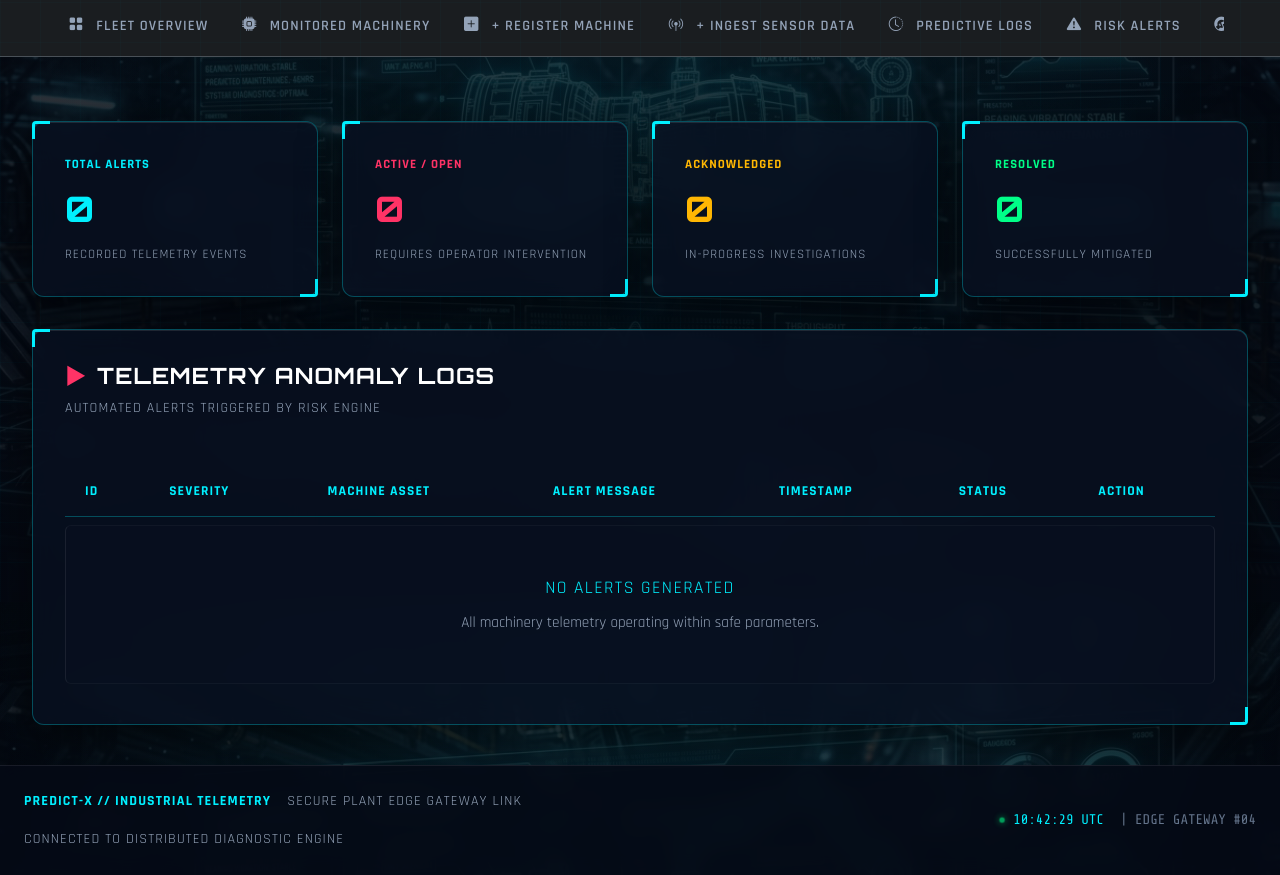
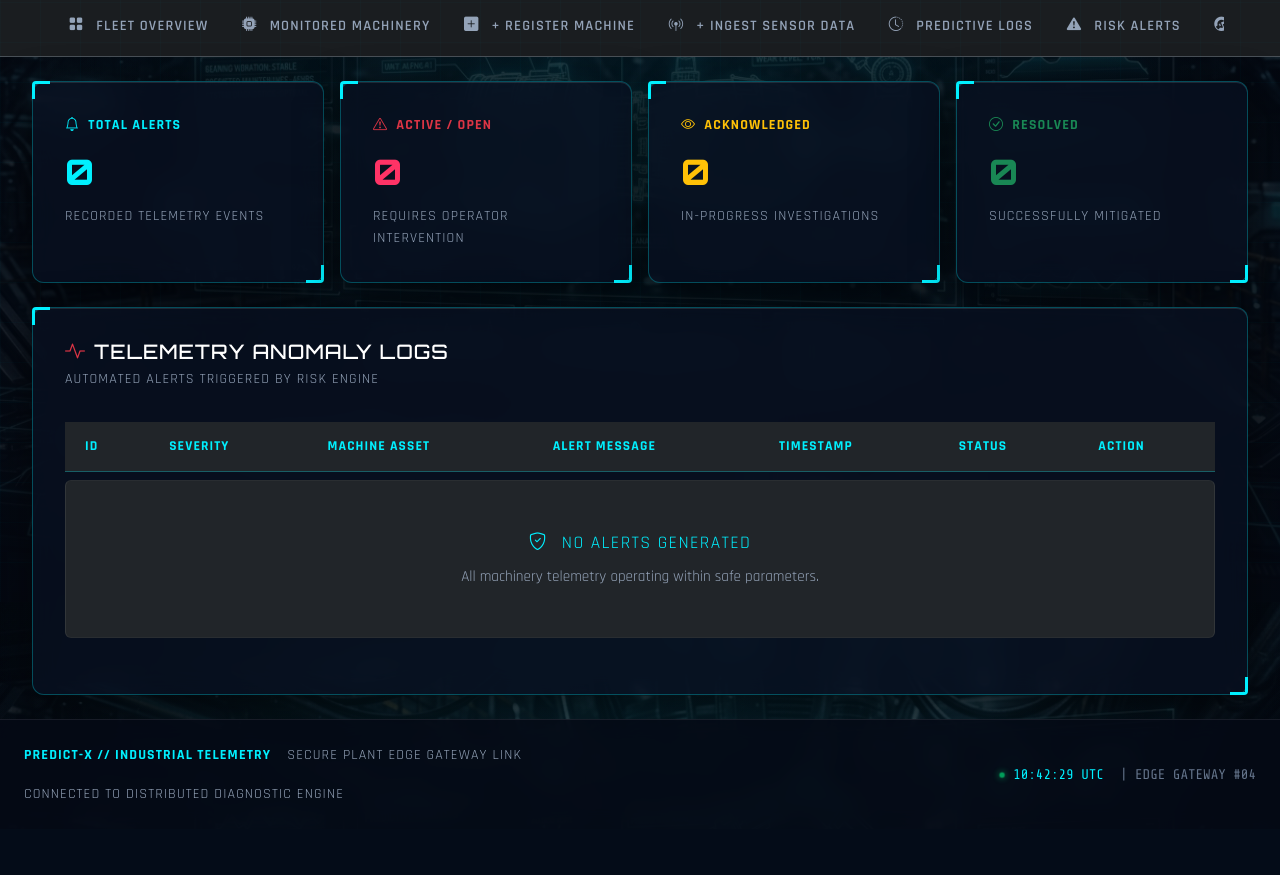
Before and after one commit to VishnuSuresh0204/Predictive_Maintenance, a Django app: template maintain/templates/ORGANIZATION/alerts.html in a window 1280 px wide; the page is wider, and only the part inside the window is pictured. Shown: the part 198-1073 px from the top of that part. After the commit the page ends 996 px from the top of that part, so only its background shows below. Run offline with Django 5.2, Linux system fonts and the light colour scheme; the template is opened without the code that fills it, so the values that code supplies are empty.

Commit message:
Update organization alerts template

```diff
--- a/maintain/templates/ORGANIZATION/alerts.html
+++ b/maintain/templates/ORGANIZATION/alerts.html
@@ -1,61 +1,75 @@
 {% extends 'ORGANIZATION/base.html' %}
 {% load static %}
 
-{% block title %}ALERTS & RISK NOTIFICATIONS // PREDICT-X{% endblock %}
+{% block title %}ALERTS &amp; RISK NOTIFICATIONS // PREDICT-X{% endblock %}
 
-{% block page_title %}FACILITY RISK ALERTS & WARNINGS{% endblock %}
+{% block page_title %}FACILITY RISK ALERTS &amp; WARNINGS{% endblock %}
 {% block page_subtitle %}Real-time sensory threshold anomalies and AI failure alert stream{% endblock %}
 
 {% block content %}
-<div class="container">
-  <!-- Summary Cards -->
-  <div class="grid-4" style="margin-bottom: 2rem;">
-    <div class="glass-panel cyber-panel">
-      <div class="font-tech text-cyan" style="font-size: 0.8rem; font-weight: 700; margin-bottom: 0.4rem;">TOTAL ALERTS</div>
-      <div class="font-display text-cyan" style="font-size: 2.2rem; font-weight: 800;">
-        {{ alerts.count|default:0 }}
+<div class="container py-4">
+
+  <!-- Summary KPI Cards -->
+  <div class="row g-3 mb-4">
+    <div class="col-6 col-lg-3">
+      <div class="glass-panel cyber-panel h-100">
+        <div class="font-tech text-cyan small fw-bold mb-2">
+          <i class="bi bi-bell me-1"></i> TOTAL ALERTS
+        </div>
+        <div class="font-display text-cyan" style="font-size: 2.2rem; font-weight: 800;">
+          {{ alerts.count|default:0 }}
+        </div>
+        <div class="font-tech text-muted small mt-1">Recorded telemetry events</div>
       </div>
-      <div class="font-tech text-muted" style="font-size: 0.8rem; margin-top: 0.4rem;">Recorded telemetry events</div>
     </div>
-
-    <div class="glass-panel cyber-panel">
-      <div class="font-tech text-red" style="font-size: 0.8rem; font-weight: 700; margin-bottom: 0.4rem;">ACTIVE / OPEN</div>
-      <div class="font-display text-red" style="font-size: 2.2rem; font-weight: 800;">
-        {{ open_count|default:0 }}
+    <div class="col-6 col-lg-3">
+      <div class="glass-panel cyber-panel h-100">
+        <div class="font-tech text-danger small fw-bold mb-2">
+          <i class="bi bi-exclamation-triangle me-1"></i> ACTIVE / OPEN
+        </div>
+        <div class="font-display" style="font-size: 2.2rem; font-weight: 800; color: var(--red);">
+          {{ open_count|default:0 }}
+        </div>
+        <div class="font-tech text-muted small mt-1">Requires operator intervention</div>
       </div>
-      <div class="font-tech text-muted" style="font-size: 0.8rem; margin-top: 0.4rem;">Requires operator intervention</div>
     </div>
-
-    <div class="glass-panel cyber-panel">
-      <div class="font-tech text-amber" style="font-size: 0.8rem; font-weight: 700; margin-bottom: 0.4rem;">ACKNOWLEDGED</div>
-      <div class="font-display text-amber" style="font-size: 2.2rem; font-weight: 800;">
-        {{ acknowledged_count|default:0 }}
+    <div class="col-6 col-lg-3">
+      <div class="glass-panel cyber-panel h-100">
+        <div class="font-tech text-warning small fw-bold mb-2">
+          <i class="bi bi-eye me-1"></i> ACKNOWLEDGED
+        </div>
+        <div class="font-display text-warning" style="font-size: 2.2rem; font-weight: 800;">
+          {{ acknowledged_count|default:0 }}
+        </div>
+        <div class="font-tech text-muted small mt-1">In-progress investigations</div>
       </div>
-      <div class="font-tech text-muted" style="font-size: 0.8rem; margin-top: 0.4rem;">In-progress investigations</div>
     </div>
-
-    <div class="glass-panel cyber-panel">
-      <div class="font-tech text-green" style="font-size: 0.8rem; font-weight: 700; margin-bottom: 0.4rem;">RESOLVED</div>
-      <div class="font-display text-green" style="font-size: 2.2rem; font-weight: 800;">
-        {{ resolved_count|default:0 }}
+    <div class="col-6 col-lg-3">
+      <div class="glass-panel cyber-panel h-100">
+        <div class="font-tech text-success small fw-bold mb-2">
+          <i class="bi bi-check-circle me-1"></i> RESOLVED
+        </div>
+        <div class="font-display text-success" style="font-size: 2.2rem; font-weight: 800;">
+          {{ resolved_count|default:0 }}
+        </div>
+        <div class="font-tech text-muted small mt-1">Successfully mitigated</div>
       </div>
-      <div class="font-tech text-muted" style="font-size: 0.8rem; margin-top: 0.4rem;">Successfully mitigated</div>
     </div>
   </div>
 
-  <!-- Alerts List Table -->
+  <!-- Alerts Table -->
   <section class="glass-panel cyber-panel">
-    <div style="display: flex; justify-content: space-between; align-items: center; margin-bottom: 1.5rem; flex-wrap: wrap; gap: 1rem;">
+    <div class="d-flex justify-content-between align-items-center flex-wrap gap-2 mb-4">
       <div>
-        <h3 style="font-size: 1.4rem; color: #fff; display: flex; align-items: center; gap: 0.6rem;">
-          <span class="text-red">&#9658;</span> TELEMETRY ANOMALY LOGS
+        <h3 class="h5 text-white d-flex align-items-center gap-2 mb-1">
+          <i class="bi bi-activity text-danger"></i> TELEMETRY ANOMALY LOGS
         </h3>
-        <p class="font-tech text-muted" style="font-size: 0.88rem;">Automated alerts triggered by risk engine</p>
+        <p class="font-tech text-muted small mb-0">Automated alerts triggered by risk engine</p>
       </div>
     </div>
 
     <div class="table-responsive">
-      <table class="cyber-table">
+      <table class="table cyber-table table-hover align-middle">
         <thead>
           <tr>
             <th>ID</th>
@@ -73,19 +87,19 @@
             <td class="font-mono text-cyan">#ALT-{{ alert.id }}</td>
             <td>
               {% if alert.severity == "High Risk" %}
-                <span class="status-pill status-critical">&#9888; HIGH RISK</span>
+                <span class="status-pill status-critical"><i class="bi bi-exclamation-triangle-fill me-1"></i> HIGH RISK</span>
               {% elif alert.severity == "Warning" %}
-                <span class="status-pill status-warning">&#9888; WARNING</span>
+                <span class="status-pill status-warning"><i class="bi bi-exclamation-circle-fill me-1"></i> WARNING</span>
               {% else %}
-                <span class="status-pill status-operational">&#9679; NORMAL</span>
+                <span class="status-pill status-operational"><i class="bi bi-check-circle-fill me-1"></i> NORMAL</span>
               {% endif %}
             </td>
-            <td style="color: #fff; font-weight: 700;">
-              <a href="/machine/{{ alert.machine.id }}/" style="color: #fff; text-decoration: none;">
-                {{ alert.machine.machine_name }}
+            <td class="fw-bold text-white">
+              <a href="/machine/{{ alert.machine.id }}/" class="text-white text-decoration-none">
+                <i class="bi bi-cpu me-1 text-cyan"></i>{{ alert.machine.machine_name }}
               </a>
             </td>
-            <td style="max-width: 320px; font-size: 0.9rem; color: var(--text-muted);">
+            <td class="font-tech text-muted" style="max-width: 300px; font-size: 0.88rem;">
               {{ alert.message }}
             </td>
             <td class="font-mono" style="font-size: 0.82rem; color: var(--text-dim);">
@@ -101,25 +115,27 @@
               {% endif %}
             </td>
             <td>
-              <form method="POST" action="/alerts/" style="display: flex; gap: 0.4rem;">
+              <form method="POST" action="/alerts/" class="d-flex gap-1">
                 {% csrf_token %}
                 <input type="hidden" name="alert_id" value="{{ alert.id }}">
                 {% if alert.status == "Open" %}
-                  <button type="submit" name="action" value="acknowledge" class="cyber-btn cyber-btn-ghost" style="padding: 0.25rem 0.65rem; font-size: 0.75rem;">Acknowledge</button>
+                  <button type="submit" name="action" value="acknowledge" class="cyber-btn cyber-btn-ghost" style="padding: 0.25rem 0.65rem; font-size: 0.75rem;">Ack</button>
                   <button type="submit" name="action" value="resolve" class="cyber-btn cyber-btn-cyan" style="padding: 0.25rem 0.65rem; font-size: 0.75rem;">Resolve</button>
                 {% elif alert.status == "Acknowledged" %}
                   <button type="submit" name="action" value="resolve" class="cyber-btn cyber-btn-cyan" style="padding: 0.25rem 0.65rem; font-size: 0.75rem;">Resolve</button>
                 {% else %}
-                  <span class="font-mono text-muted" style="font-size: 0.78rem;">Completed</span>
+                  <span class="font-mono text-muted" style="font-size: 0.78rem;"><i class="bi bi-check2-all me-1"></i> Done</span>
                 {% endif %}
               </form>
             </td>
           </tr>
           {% empty %}
           <tr>
-            <td colspan="7" style="text-align: center; padding: 3rem; color: var(--text-muted);">
-              <div class="font-tech text-cyan" style="font-size: 1.1rem; margin-bottom: 0.5rem;">NO ALERTS GENERATED</div>
-              <span>All machinery telemetry operating within safe parameters.</span>
+            <td colspan="7" class="text-center py-5">
+              <div class="font-tech text-cyan mb-2" style="font-size: 1.1rem;">
+                <i class="bi bi-shield-check me-2"></i> NO ALERTS GENERATED
+              </div>
+              <span class="text-muted">All machinery telemetry operating within safe parameters.</span>
             </td>
           </tr>
           {% endfor %}
```
